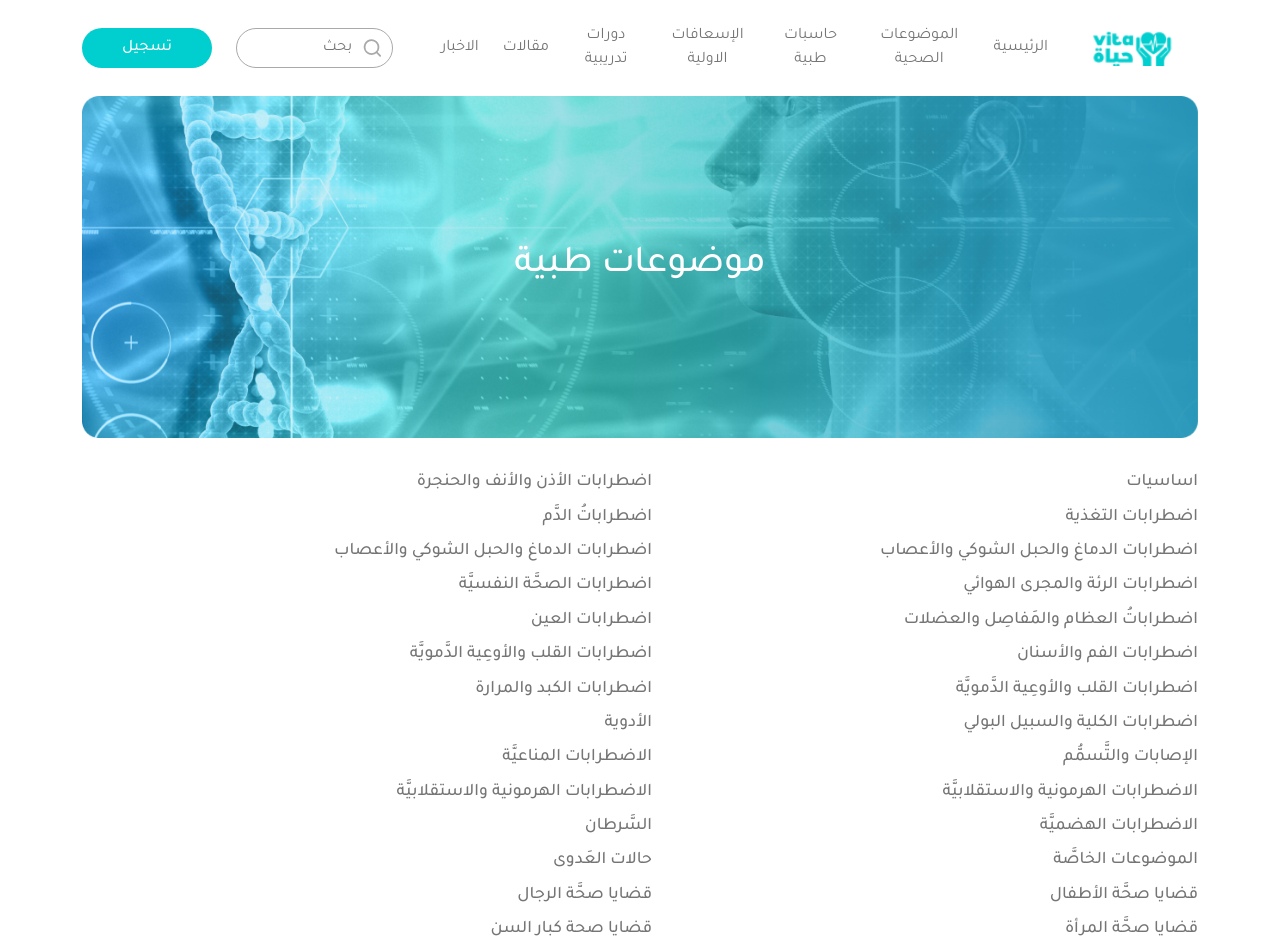
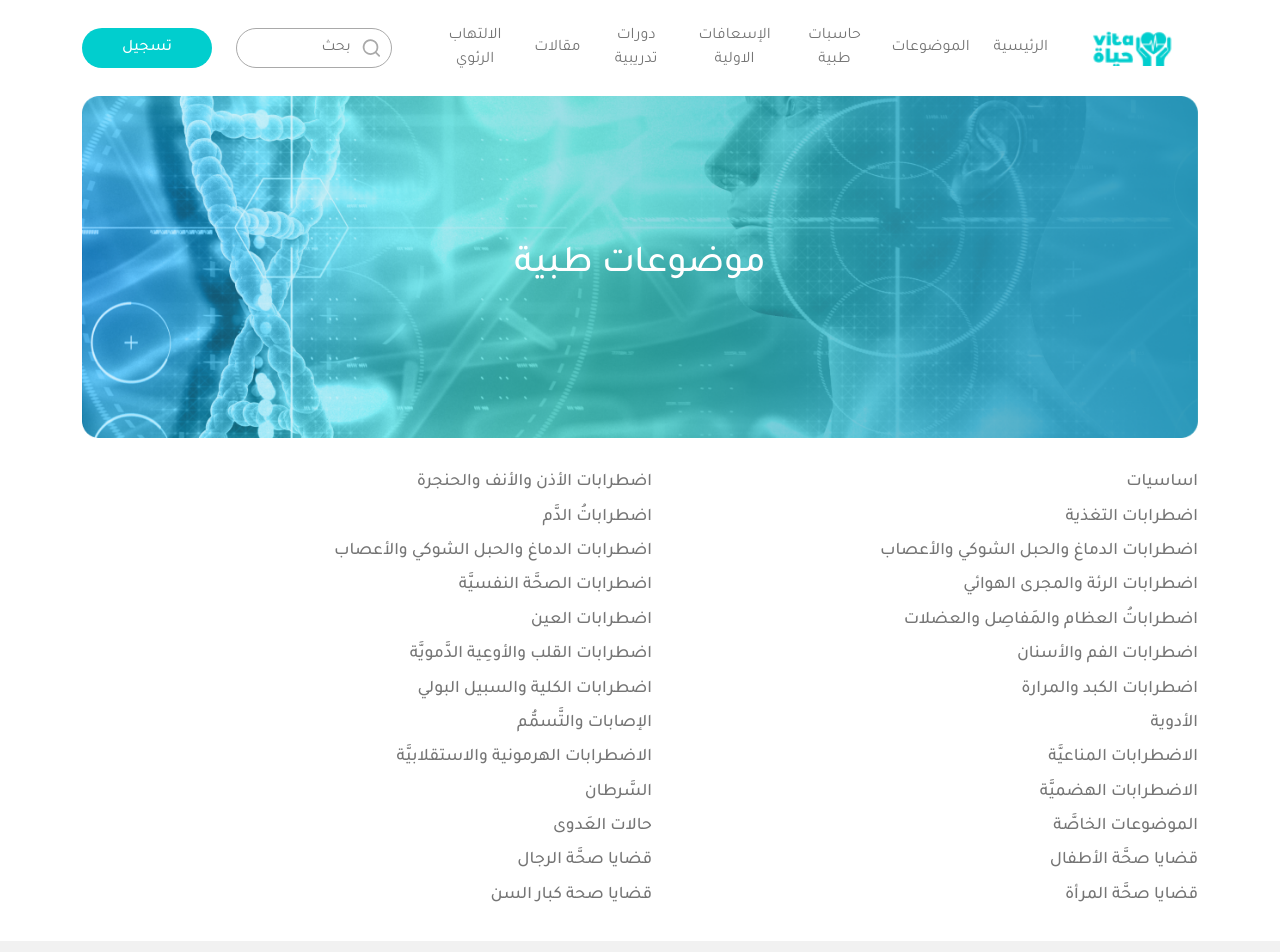
Before and after one commit to alaayasser741/vita-website__react, a React (Create React App) app: page /subjects in a window 1280 px wide. Shown: the top 952 px of the page. Built offline with nearby package versions, Linux system fonts and the light colour scheme.

Commit message:
add medical subjects Links

```diff
--- a/src/Components/Header/Header.jsx
+++ b/src/Components/Header/Header.jsx
@@ -26,8 +26,7 @@ const Header = () => {
 
                         </li>
                         <li className="nav__item">
-                            <Link to="/subjects" className="nav__link">الموضوعات الصحية
-
+                            <Link to="/subjects" className="nav__link">الموضوعات
                             </Link>
 
                         </li>
@@ -53,8 +52,7 @@ const Header = () => {
                         </li>
 
                         <li className="nav__item">
-                            <Link to="/news" className="nav__link">الاخبار
-
+                            <Link to="/news" className="nav__link">الالتهاب الرئوي
                             </Link>
                         </li>
                     </Nav>
--- a/src/Pages/MidcalSubjects/Subjects.jsx
+++ b/src/Pages/MidcalSubjects/Subjects.jsx
@@ -14,88 +14,82 @@ const Subjects = () => {
         <div className="subject__content">
           <ul className="subject__titles">
             <li>
-                <Link to="/">اساسيات</Link>
+              <Link to="https://www.msdmanuals.com/ar/home/%D8%A3%D8%B3%D8%A7%D8%B3%D9%8A%D9%91%D9%8E%D8%A7%D8%AA">اساسيات</Link>
             </li>
             <li>
-                <Link to="/">اضطرابات الأذن والأنف والحنجرة</Link>
+              <Link to="https://www.msdmanuals.com/ar/home/%D8%A7%D8%B6%D8%B7%D8%B1%D8%A7%D8%A8%D8%A7%D8%AA-%D8%A7%D9%84%D8%A3%D8%B0%D9%86-%D9%88%D8%A7%D9%84%D8%A3%D9%86%D9%81-%D9%88%D8%A7%D9%84%D8%AD%D9%86%D8%AC%D8%B1%D8%A9">اضطرابات الأذن والأنف والحنجرة</Link>
             </li>
             <li>
-                <Link to="/">اضطرابات التغذية</Link>
+              <Link to="https://www.msdmanuals.com/ar/home/%D8%A7%D8%B6%D8%B7%D8%B1%D8%A7%D8%A8%D8%A7%D8%AA-%D8%A7%D9%84%D8%AA%D8%BA%D8%B0%D9%8A%D8%A9">اضطرابات التغذية</Link>
             </li>
             <li>
-                <Link to="/">اضطراباتُ الدَّم</Link>
+              <Link to="https://www.msdmanuals.com/ar/home/%D8%A7%D8%B6%D8%B7%D8%B1%D8%A7%D8%A8%D8%A7%D8%AA%D9%8F-%D8%A7%D9%84%D8%AF%D9%91%D9%8E%D9%85">اضطراباتُ الدَّم</Link>
             </li>
             <li>
-                <Link to="/">اضطرابات الدماغ والحبل الشوكي والأعصاب</Link>
+              <Link to="https://www.msdmanuals.com/ar/home/%D8%A7%D8%B6%D8%B7%D8%B1%D8%A7%D8%A8%D8%A7%D8%AA-%D8%A7%D9%84%D8%AF%D9%85%D8%A7%D8%BA-%D9%88%D8%A7%D9%84%D8%AD%D8%A8%D9%84-%D8%A7%D9%84%D8%B4%D9%88%D9%83%D9%8A-%D9%88%D8%A7%D9%84%D8%A3%D8%B9%D8%B5%D8%A7%D8%A8">اضطرابات الدماغ والحبل الشوكي والأعصاب</Link>
             </li>
             <li>
-                <Link to="/">اضطرابات الدماغ والحبل الشوكي والأعصاب</Link>
+              <Link to="https://www.msdmanuals.com/ar/home/%D8%A7%D8%B6%D8%B7%D8%B1%D8%A7%D8%A8%D8%A7%D8%AA-%D8%A7%D9%84%D8%B1%D8%A6%D8%A9-%D9%88%D8%A7%D9%84%D9%85%D8%AC%D8%B1%D9%89-%D8%A7%D9%84%D9%87%D9%88%D8%A7%D8%A6%D9%8A">اضطرابات الدماغ والحبل الشوكي والأعصاب</Link>
             </li>
             <li>
-                <Link to="/">اضطرابات الرئة والمجرى الهوائي</Link>
+              <Link to="https://www.msdmanuals.com/ar/home/%D8%A7%D8%B6%D8%B7%D8%B1%D8%A7%D8%A8%D8%A7%D8%AA-%D8%A7%D9%84%D8%B1%D8%A6%D8%A9-%D9%88%D8%A7%D9%84%D9%85%D8%AC%D8%B1%D9%89-%D8%A7%D9%84%D9%87%D9%88%D8%A7%D8%A6%D9%8A">اضطرابات الرئة والمجرى الهوائي</Link>
             </li>
             <li>
-                <Link to="/">اضطرابات الصحَّة النفسيَّة</Link>
+              <Link to="https://www.msdmanuals.com/ar/home/%D8%A7%D8%B6%D8%B7%D8%B1%D8%A7%D8%A8%D8%A7%D8%AA-%D8%A7%D9%84%D8%B5%D8%AD%D9%91%D9%8E%D8%A9-%D8%A7%D9%84%D9%86%D9%81%D8%B3%D9%8A%D9%91%D9%8E%D8%A9">اضطرابات الصحَّة النفسيَّة</Link>
             </li>
             <li>
-                <Link to="/">اضطراباتُ العظام والمَفاصِل والعضلات</Link>
+              <Link to="https://www.msdmanuals.com/ar/home/%D8%A7%D8%B6%D8%B7%D8%B1%D8%A7%D8%A8%D8%A7%D8%AA%D9%8F-%D8%A7%D9%84%D8%B9%D8%B8%D8%A7%D9%85-%D9%88%D8%A7%D9%84%D9%85%D9%8E%D9%81%D8%A7%D8%B5%D9%90%D9%84-%D9%88%D8%A7%D9%84%D8%B9%D8%B6%D9%84%D8%A7%D8%AA">اضطراباتُ العظام والمَفاصِل والعضلات</Link>
             </li>
             <li>
-                <Link to="/">اضطرابات العين</Link>
+              <Link to="https://www.msdmanuals.com/ar/home/%D8%A7%D8%B6%D8%B7%D8%B1%D8%A7%D8%A8%D8%A7%D8%AA-%D8%A7%D9%84%D8%B9%D9%8A%D9%86">اضطرابات العين</Link>
             </li>
             <li>
-                <Link to="/">اضطرابات الفم والأسنان</Link>
+              <Link to="https://www.msdmanuals.com/ar/home/%D8%A7%D8%B6%D8%B7%D8%B1%D8%A7%D8%A8%D8%A7%D8%AA-%D8%A7%D9%84%D9%81%D9%85-%D9%88%D8%A7%D9%84%D8%A3%D8%B3%D9%86%D8%A7%D9%86">اضطرابات الفم والأسنان</Link>
             </li>
             <li>
-                <Link to="/">اضطرابات القلب والأوعِية الدَّمويَّة</Link>
+              <Link to="https://www.msdmanuals.com/ar/home/%D8%A7%D8%B6%D8%B7%D8%B1%D8%A7%D8%A8%D8%A7%D8%AA-%D8%A7%D9%84%D9%82%D9%84%D8%A8-%D9%88%D8%A7%D9%84%D8%A3%D9%88%D8%B9%D9%90%D9%8A%D8%A9-%D8%A7%D9%84%D8%AF%D9%91%D9%8E%D9%85%D9%88%D9%8A%D9%91%D9%8E%D8%A9">اضطرابات القلب والأوعِية الدَّمويَّة</Link>
             </li>
             <li>
-                <Link to="/">اضطرابات القلب والأوعِية الدَّمويَّة</Link>
+              <Link to="https://www.msdmanuals.com/ar/home/%D8%A7%D8%B6%D8%B7%D8%B1%D8%A7%D8%A8%D8%A7%D8%AA-%D8%A7%D9%84%D9%83%D8%A8%D8%AF-%D9%88%D8%A7%D9%84%D9%85%D8%B1%D8%A7%D8%B1%D8%A9">اضطرابات الكبد والمرارة</Link>
             </li>
             <li>
-                <Link to="/">اضطرابات الكبد والمرارة</Link>
+              <Link to="https://www.msdmanuals.com/ar/home/%D8%A7%D8%B6%D8%B7%D8%B1%D8%A7%D8%A8%D8%A7%D8%AA-%D8%A7%D9%84%D9%83%D9%84%D9%8A%D8%A9-%D9%88%D8%A7%D9%84%D8%B3%D8%A8%D9%8A%D9%84-%D8%A7%D9%84%D8%A8%D9%88%D9%84%D9%8A">اضطرابات الكلية والسبيل البولي</Link>
             </li>
             <li>
-                <Link to="/">اضطرابات الكلية والسبيل البولي</Link>
+              <Link to="https://www.msdmanuals.com/ar/home/%D8%A7%D9%84%D8%A3%D8%AF%D9%88%D9%8A%D8%A9">الأدوية</Link>
             </li>
             <li>
-                <Link to="/">الأدوية</Link>
+              <Link to="https://www.msdmanuals.com/ar/home/%D8%A7%D9%84%D8%A5%D8%B5%D8%A7%D8%A8%D8%A7%D8%AA-%D9%88%D8%A7%D9%84%D8%AA%D9%91%D9%8E%D8%B3%D9%85%D9%91%D9%8F%D9%85">الإصابات والتَّسمُّم</Link>
             </li>
             <li>
-                <Link to="/">الإصابات والتَّسمُّم</Link>
+              <Link to="https://www.msdmanuals.com/ar/home/%D8%A7%D9%84%D8%A7%D8%B6%D8%B7%D8%B1%D8%A7%D8%A8%D8%A7%D8%AA-%D8%A7%D9%84%D9%85%D9%86%D8%A7%D8%B9%D9%8A%D9%91%D9%8E%D8%A9">الاضطرابات المناعيَّة</Link>
             </li>
             <li>
-                <Link to="/">الاضطرابات المناعيَّة</Link>
+              <Link to="https://www.msdmanuals.com/ar/home/%D8%A7%D9%84%D8%A7%D8%B6%D8%B7%D8%B1%D8%A7%D8%A8%D8%A7%D8%AA-%D8%A7%D9%84%D9%87%D8%B1%D9%85%D9%88%D9%86%D9%8A%D8%A9-%D9%88%D8%A7%D9%84%D8%A7%D8%B3%D8%AA%D9%82%D9%84%D8%A7%D8%A8%D9%8A%D9%91%D9%8E%D8%A9">الاضطرابات الهرمونية والاستقلابيَّة</Link>
             </li>
             <li>
-                <Link to="/">الاضطرابات الهرمونية والاستقلابيَّة</Link>
+              <Link to="https://www.msdmanuals.com/ar/home/%D8%A7%D9%84%D8%A7%D8%B6%D8%B7%D8%B1%D8%A7%D8%A8%D8%A7%D8%AA-%D8%A7%D9%84%D9%87%D8%B6%D9%85%D9%8A%D9%91%D9%8E%D8%A9">الاضطرابات الهضميَّة</Link>
             </li>
             <li>
-                <Link to="/">الاضطرابات الهرمونية والاستقلابيَّة</Link>
+              <Link to="https://www.msdmanuals.com/ar/home/%D8%A7%D9%84%D8%B3%D9%91%D9%8E%D8%B1%D8%B7%D8%A7%D9%86">السَّرطان</Link>
             </li>
             <li>
-                <Link to="/">الاضطرابات الهضميَّة</Link>
+              <Link to="https://www.msdmanuals.com/ar/home/%D8%A7%D9%84%D9%85%D9%88%D8%B6%D9%88%D8%B9%D8%A7%D8%AA-%D8%A7%D9%84%D8%AE%D8%A7%D8%B5%D9%91%D9%8E%D8%A9">الموضوعات الخاصَّة</Link>
             </li>
             <li>
-                <Link to="/">السَّرطان</Link>
+              <Link to="https://www.msdmanuals.com/ar/home/%D8%AD%D8%A7%D9%84%D8%A7%D8%AA-%D8%A7%D9%84%D8%B9%D9%8E%D8%AF%D9%88%D9%89">حالات العَدوى</Link>
             </li>
             <li>
-                <Link to="/">الموضوعات الخاصَّة</Link>
+              <Link to="https://www.msdmanuals.com/ar/home/%D9%82%D8%B6%D8%A7%D9%8A%D8%A7-%D8%B5%D8%AD%D9%91%D9%8E%D8%A9-%D8%A7%D9%84%D8%A3%D8%B7%D9%81%D8%A7%D9%84">قضايا صحَّة الأطفال</Link>
             </li>
             <li>
-                <Link to="/">حالات العَدوى</Link>
+              <Link to="https://www.msdmanuals.com/ar/home/%D9%82%D8%B6%D8%A7%D9%8A%D8%A7-%D8%B5%D8%AD%D9%91%D9%8E%D8%A9-%D8%A7%D9%84%D8%B1%D8%AC%D8%A7%D9%84">قضايا صحَّة الرجال</Link>
             </li>
             <li>
-                <Link to="/">قضايا صحَّة الأطفال</Link>
+              <Link to="https://www.msdmanuals.com/ar/home/%D9%82%D8%B6%D8%A7%D9%8A%D8%A7-%D8%B5%D8%AD%D9%91%D9%8E%D8%A9-%D8%A7%D9%84%D9%85%D8%B1%D8%A3%D8%A9">قضايا صحَّة المرأة</Link>
             </li>
             <li>
-                <Link to="/">قضايا صحَّة الرجال</Link>
-              </li>
-              <li>
-                <Link to="/">قضايا صحَّة المرأة</Link>
-              </li>
-              <li>
-                <Link to="/">قضايا صحة كبار السن</Link>
+              <Link to="https://www.msdmanuals.com/ar/home/%D9%82%D8%B6%D8%A7%D9%8A%D8%A7-%D8%B5%D8%AD%D8%A9-%D9%83%D8%A8%D8%A7%D8%B1-%D8%A7%D9%84%D8%B3%D9%86">قضايا صحة كبار السن</Link>
             </li>
           </ul>
         </div>
```
Lines whose indentation alone changed are shown as unchanged.
